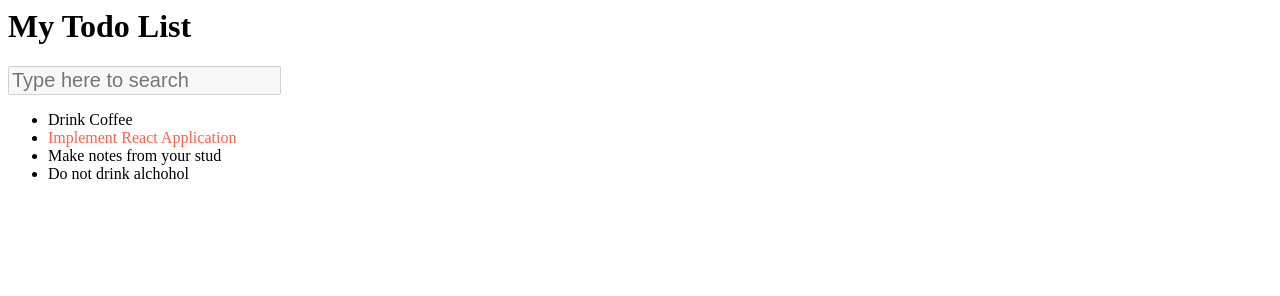
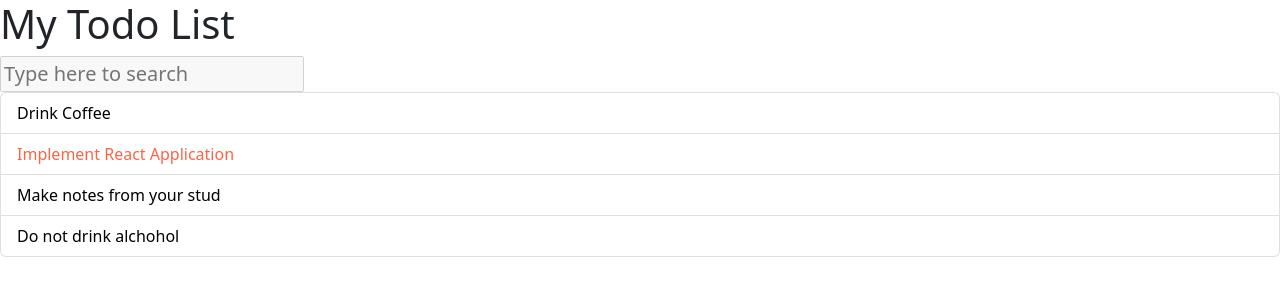
Before and after one commit to SSQ-Storm/todo, a React app: page / in a window 1280 px wide. Built offline with nearby package versions, Linux system fonts and the light colour scheme.

Commit message:
Step 12 Bootstrap and CSS importing

```diff
--- a/public/index.html
+++ b/public/index.html
@@ -7,6 +7,8 @@
       name="description"
       content="Web site created using create-react-app"
     />
+    <link rel="stylesheet" href="https://cdn.jsdelivr.net/npm/bootstrap@5.2.3/dist/css/bootstrap.min.css">
+    <link rel = "stylesheet" href="https://cdn.jsdelivr.net/npm/@fortawesome/fontawesome-free@6.2.1/css/fontawesome.min.css">
     <title>Todo App</title>
   </head>
   <body>
--- /dev/null
+++ b/src/component/todo-list-item.css
@@ -0,0 +1,4 @@
+.todo-list-item-label
+.TodoList-item{
+front-size: 1.25rem;
+}
--- a/src/component/TodoListItem.js
+++ b/src/component/todo-list-item.js
@@ -1,11 +1,13 @@
 import React from "react";
+import './todo-list-item.css';
 
 const TodoListItem = ({ label, important = false }) => {
 
     const style = {
         color: important ? 'tomato' : 'black'
     };
-    return <span style={ style }>{ label }</span>
+    return <span className={"TodoListitem"}
+        style={style}>{label}</span>
 
 };
 
--- /dev/null
+++ b/src/component/todo-list.css
@@ -0,0 +1,3 @@
+.Todo-List .list-goup-item{
+    padding: .25rem .75rem;
+}
--- a/src/component/TodoList.js
+++ b/src/component/todo-list.js
@@ -1,27 +1,23 @@
 import React from "react";
-import TodoListItem from "./TodoListItem";
+import TodoListItem from "./todo-list-item";
+import './todo-list.css';
 
-const TodoList = ({todos}) => {
+const TodoList = ({ todos}) => {
 
     const elements = todos.map((item) => {
+        const { id, ...itemProps } = item;
 
-        const { id, ...itemProps } = item;
         return (
-
-            <li key = {item.id} >
+            <li key = {id} className={"list-group-item"} >
             <TodoListItem {...itemProps } />
         </li>
-
         );
-
     });
-
     return (
-        <ul>
+        <ul className={"list-group todo-list"}>
             { elements }
         </ul>
     );
-
 };
 
 export default TodoList;
--- a/src/index.js
+++ b/src/index.js
@@ -1,6 +1,6 @@
 import React from "react";
 import ReactDOM from 'react-dom/client';
-import TodoList from "./component/TodoList";
+import TodoList from "./component/todo-list";
 import SearchPanel from "./component/SearchPanel";
 import AppHeader from "./component/AppHeader";
 
```
